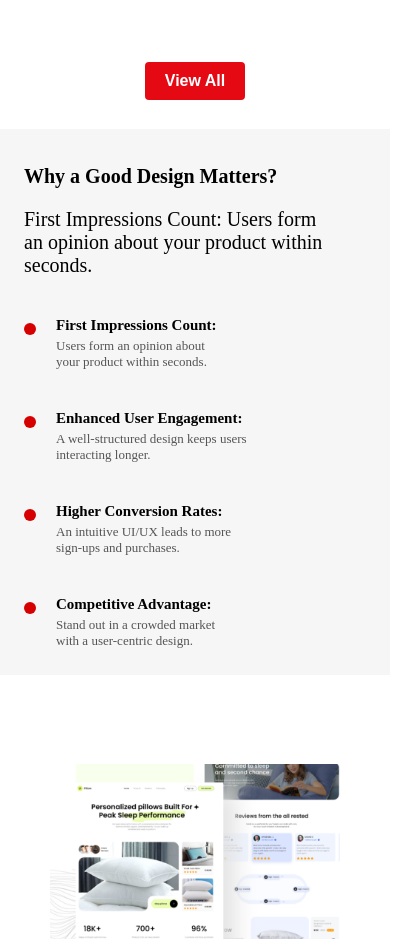
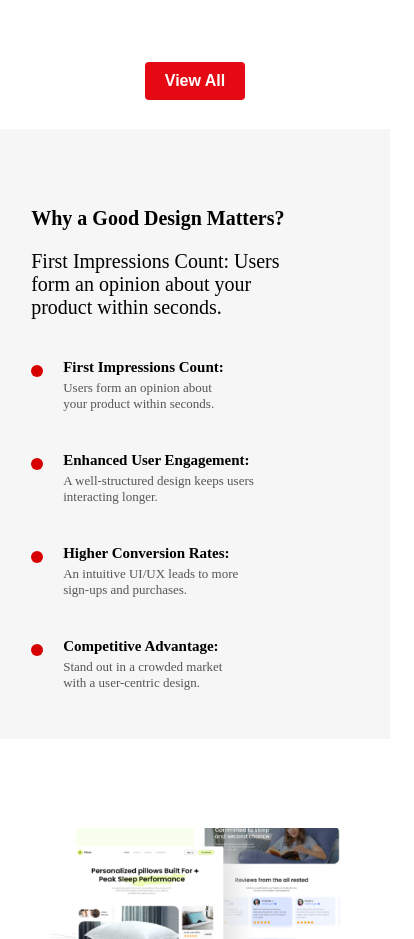
Before and after one commit to sushank04/Building-Seamless-Digital-Products-with-Smart-UI-UX, a plain HTML site: page index.html in a window 390 px wide. Shown: the part 5520-6459 px from the top of the page, 414 px wide, since content can reach past the window. Drawn offline with Linux system fonts and the light colour scheme.

Commit message:
Updated homepage design and fixed layout

```diff
--- a/index.css
+++ b/index.css
@@ -1432,6 +1432,7 @@ li::marker {
   }
   .grid-Smart-UI-UX {
     grid-template-columns: 1fr;
+    padding-bottom: 48px;
   }
   .industry-fusion-Smart-UI-UX h3 {
     font-size: 18px;
@@ -1551,6 +1552,9 @@ li::marker {
   .line-heading-fusion-sales-force-Smart-UI-UX p {
     font-size: 26px;
   }
+  .container-1-Smart-UI-UX {
+    width: 92%;
+  }
 
   .home-container-fusion-sales-force-Smart-UI-UX
     .line1-fusion-sales-force-Smart-UI-UX {
@@ -1671,7 +1675,7 @@ li::marker {
     height: 97px;
   }
   .container-1-Smart-UI-UX {
-    padding: 28px 0px 26px 24px;
+    width: 82%;
   }
   .subtitle-Smart-UI-UX {
     width: 81%;
@@ -1754,6 +1758,11 @@ li::marker {
 @media (max-width: 723px) {
   .case-study-1-Smart-UI-UX {
     height: 1694px;
+  }
+}
+@media (max-width: 630px) {
+  .container-1-Smart-UI-UX {
+    width: 84%;
   }
 }
 
```
